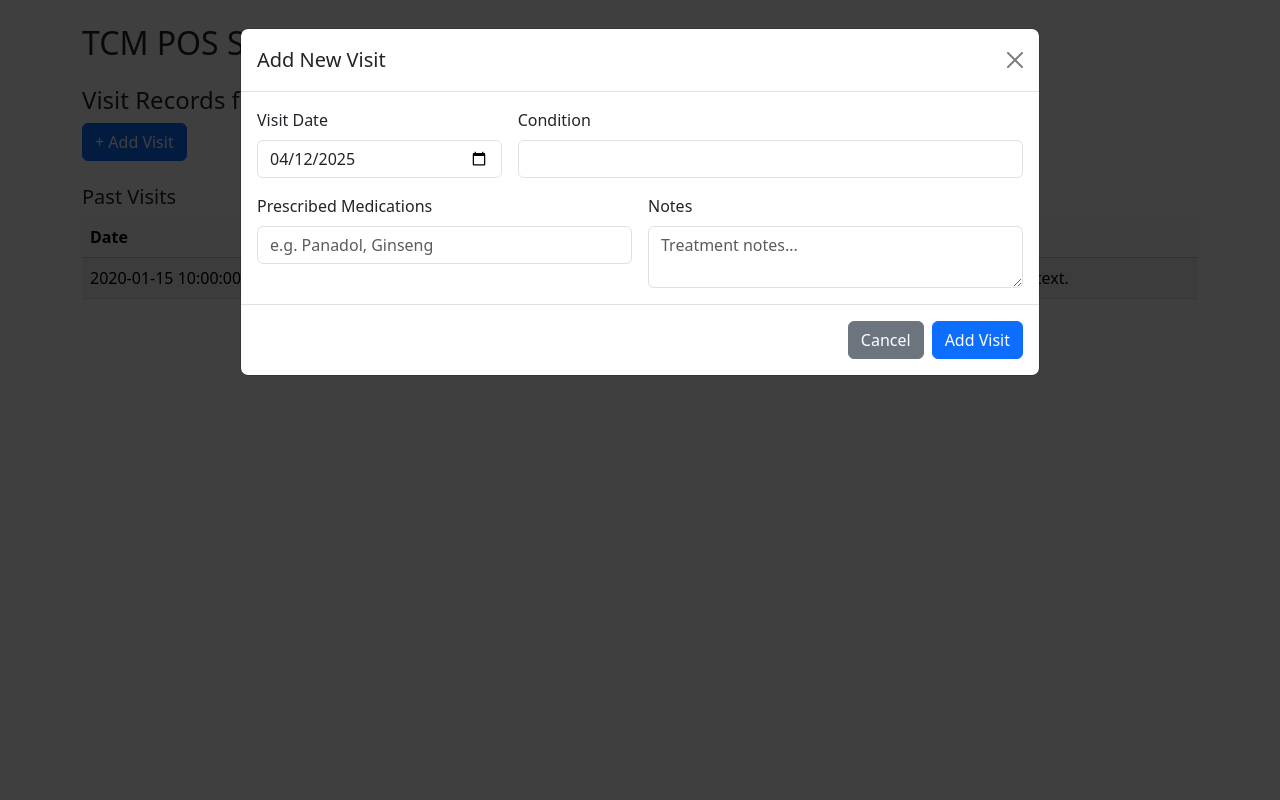
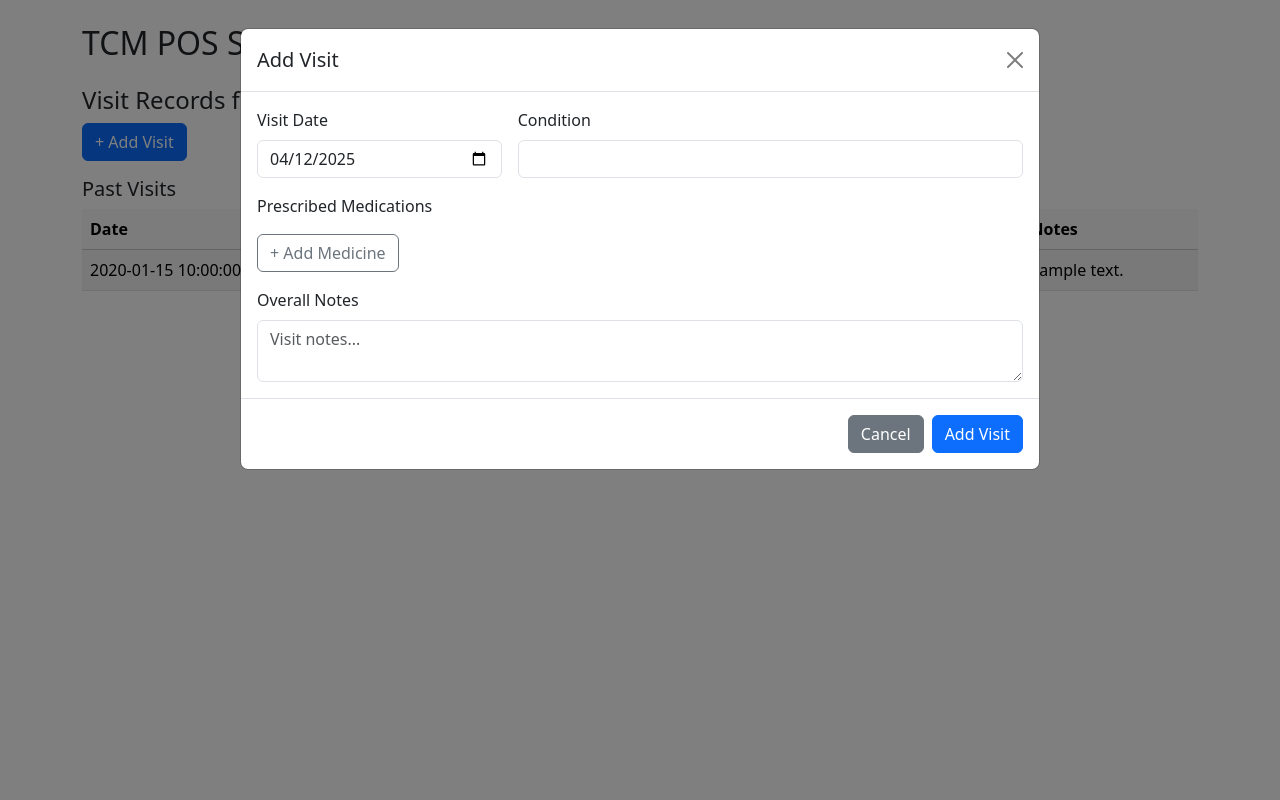
Before and after one commit to Ryan-wong123/Lumieree, a Flask app: template templates/patient_visits.html in a window 1280 px wide, after a click on "+ Add Visit". Run offline with Flask 3, Linux system fonts and the light colour scheme; the template is opened without the code that fills it: most values are stand-ins (such as "Sample title", 1, 10 or a date in 2020); data that the repository does not hold is empty.

Commit message:
adding medicine for visit more dynamic

```diff
--- a/app.py
+++ b/app.py
@@ -15,6 +15,13 @@ app.secret_key = 'your-secret-key'
 cred = credentials.Certificate("lumiere-583de-firebase-adminsdk-fbsvc-1501d71f13.json")
 initialize_app(cred)
 db = firestore.client()
+
+@app.route('/api/medicines')
+def get_medicine_names():
+    meds = db.collection('medicines').stream()
+    names = [m.to_dict().get('name', '') for m in meds if m.to_dict().get('name')]
+    return {'results': names}
+
 
 # ================= Inventory =================
 @app.route('/inventory')
@@ -151,35 +158,48 @@ def patient_visits(id):
     patient['id'] = id
 
     if request.method == 'POST':
+        # Get all prescription rows
+        names = request.form.getlist('med_name')
+        quantities = request.form.getlist('med_quantity')
+        dosages = request.form.getlist('med_dosage')
+
+        prescribed_meds = []
+        for i in range(len(names)):
+            prescribed_meds.append({
+                'name': names[i],
+                'quantity': int(quantities[i]),
+                'dosage': dosages[i]
+            })
+
         visit = {
             'date': request.form.get('date') or datetime.now().date().isoformat(),
             'condition': request.form.get('condition'),
             'notes': request.form.get('notes'),
-            'prescribed_meds': request.form.get('prescribed_meds'),
+            'prescribed_meds': prescribed_meds,
             'created_at': datetime.now().isoformat()
         }
 
-        # Add to visits subcollection
         patient_ref.collection('visits').add(visit)
 
-        # ✅ If meds exist, push to front desk queue
-        meds = request.form.get('prescribed_meds', '').strip()
-        if meds:
-            med_items = [
-                {'name': name.strip(), 'quantity': 1} for name in meds.split(',') if name.strip()
-            ]
+        # Optionally send to front desk
+        if prescribed_meds:
             db.collection('front_desk_queue').add({
                 'patient_id': id,
-                'items': med_items,
+                'items': prescribed_meds,
                 'status': 'waiting',
                 'timestamp': datetime.now().isoformat()
             })
 
-        flash('Visit record added.')
+        flash('Visit added.')
         return redirect(url_for('patient_visits', id=id))
 
     visits = patient_ref.collection('visits').order_by('date', direction=firestore.Query.DESCENDING).stream()
-    return render_template('patient_visits.html', patient=patient, visits=[{**v.to_dict(), 'id': v.id} for v in visits])
+    visits = [{**v.to_dict(), 'id': v.id} for v in visits]
+
+    # ✅ Get medicine names for datalist autocomplete
+    med_names = [m.to_dict().get('name') for m in db.collection('medicines').stream()]
+
+    return render_template('patient_visits.html', patient=patient, visits=visits, medicine_names=med_names)
 
 @app.route('/patients/delete/<id>', methods=['POST'])
 def delete_patient(id):
@@ -290,6 +310,11 @@ def front_desk():
     for entry in queue:
         doc = entry.to_dict()
         patient = db.collection('patients').document(doc['patient_id']).get().to_dict()
+
+        # ✅ Safeguard against missing patient
+        if not patient:
+            patient = {'name': '❌ Unknown (Deleted)', 'id': doc.get('patient_id', 'N/A')}
+
         item = {
             'id': entry.id,
             'status': doc.get('status'),
@@ -306,6 +331,7 @@ def front_desk():
             completed.append(item)
 
     return render_template('front_desk.html', waiting=waiting, prepared=prepared, completed=completed)
+
 
 @app.route('/admin/queue')
 def admin_queue():
--- a/templates/front_desk.html
+++ b/templates/front_desk.html
@@ -65,7 +65,11 @@
     {% for item in completed %}
     <div class="card mb-3 border-success">
       <div class="card-body">
-        <h5>{{ item.patient_name }}</h5>
+        <h5>
+          {{ item.patient_name }}
+          {% if "Unknown" in item.patient_name %}<span class="badge bg-danger">Deleted</span>{% endif %}
+        </h5>
+
         <p>Status: {{ item.status }}</p>
         <ul>
           {% for i in item["items"] %}
--- a/templates/patient_visits.html
+++ b/templates/patient_visits.html
@@ -1,20 +1,17 @@
 {% extends 'layout.html' %}
 {% block content %}
-
 <h4>Visit Records for {{ patient.name }}</h4>
 
-<!-- ➕ Add Visit Button triggers modal -->
-<button class="btn btn-primary mb-4" data-bs-toggle="modal" data-bs-target="#visitModal">
-  + Add Visit
-</button>
+<!-- Add Visit Button -->
+<button class="btn btn-primary mb-3" data-bs-toggle="modal" data-bs-target="#visitModal">+ Add Visit</button>
 
-<!-- 📋 Visit Modal -->
+<!-- Visit Modal -->
 <div class="modal fade" id="visitModal" tabindex="-1" aria-labelledby="visitModalLabel" aria-hidden="true">
   <div class="modal-dialog modal-lg">
     <div class="modal-content">
       <form method="POST">
         <div class="modal-header">
-          <h5 class="modal-title" id="visitModalLabel">Add New Visit</h5>
+          <h5 class="modal-title" id="visitModalLabel">Add Visit</h5>
           <button type="button" class="btn-close" data-bs-dismiss="modal" aria-label="Close"></button>
         </div>
         <div class="modal-body row g-3">
@@ -26,13 +23,17 @@
             <label class="form-label">Condition</label>
             <input name="condition" class="form-control" required>
           </div>
-          <div class="col-md-6">
+
+          <!-- Prescription Builder -->
+          <div class="col-md-12">
             <label class="form-label">Prescribed Medications</label>
-            <input name="prescribed_meds" class="form-control" placeholder="e.g. Panadol, Ginseng">
+            <div id="prescription-list"></div>
+            <button type="button" class="btn btn-outline-secondary mt-2" onclick="addMedicineRow()">+ Add Medicine</button>
           </div>
-          <div class="col-md-6">
-            <label class="form-label">Notes</label>
-            <textarea name="notes" class="form-control" placeholder="Treatment notes..."></textarea>
+
+          <div class="col-md-12">
+            <label class="form-label">Overall Notes</label>
+            <textarea name="notes" class="form-control" placeholder="Visit notes..."></textarea>
           </div>
         </div>
         <div class="modal-footer">
@@ -44,18 +45,22 @@
   </div>
 </div>
 
-<!-- 📅 Past Visits -->
+<!-- Past Visit Records -->
 <h5>Past Visits</h5>
 <table class="table table-striped">
   <thead class="table-light">
-    <tr><th>Date</th><th>Condition</th><th>Medication</th><th>Notes</th></tr>
+    <tr><th>Date</th><th>Condition</th><th>Medications</th><th>Notes</th></tr>
   </thead>
   <tbody>
     {% for v in visits %}
     <tr>
       <td>{{ v.date }}</td>
       <td>{{ v.condition }}</td>
-      <td>{{ v.prescribed_meds }}</td>
+      <td>
+        {% for med in v.prescribed_meds %}
+          <div>{{ med.name }} ({{ med.quantity }}) - {{ med.dosage }}</div>
+        {% endfor %}
+      </td>
       <td>{{ v.notes }}</td>
     </tr>
     {% else %}
@@ -64,7 +69,54 @@
   </tbody>
 </table>
 
-<!-- 🧩 Bootstrap Modal Support -->
-<script src="https://cdn.jsdelivr.net/npm/bootstrap@5.3.2/dist/js/bootstrap.bundle.min.js"></script>
+<!-- JS for dynamic medicine builder -->
+<script>
+let medicineOptions = [];
+
+fetch("/api/medicines")
+  .then(res => res.json())
+  .then(data => { medicineOptions = data.results; });
+
+function addMedicineRow(prefill = null) {
+  const container = document.getElementById("prescription-list");
+  const row = document.createElement("div");
+  row.className = "row mb-2 align-items-end";
+
+  row.innerHTML = `
+    <div class="col-md-4">
+      <label class="form-label">Medicine</label>
+      <input list="med-list" name="med_name" class="form-control med-name" required>
+    </div>
+    <div class="col-md-2">
+      <label class="form-label">Qty</label>
+      <input name="med_quantity" type="number" min="1" value="1" class="form-control">
+    </div>
+    <div class="col-md-5">
+      <label class="form-label">Dosage</label>
+      <input name="med_dosage" class="form-control">
+    </div>
+    <div class="col-md-1">
+      <button type="button" class="btn btn-outline-danger" onclick="this.closest('.row').remove()">&times;</button>
+    </div>
+  `;
+
+  container.appendChild(row);
+
+  if (prefill) {
+    row.querySelector('[name="med_name"]').value = prefill.name;
+    row.querySelector('[name="med_quantity"]').value = prefill.quantity;
+    row.querySelector('[name="med_dosage"]').value = prefill.dosage;
+  }
+
+
+}
+</script>
+
+<!-- Autocomplete support -->
+<datalist id="med-list">
+  {% for name in medicine_names %}
+    <option value="{{ name }}">
+  {% endfor %}
+</datalist>
 
 {% endblock %}
```
